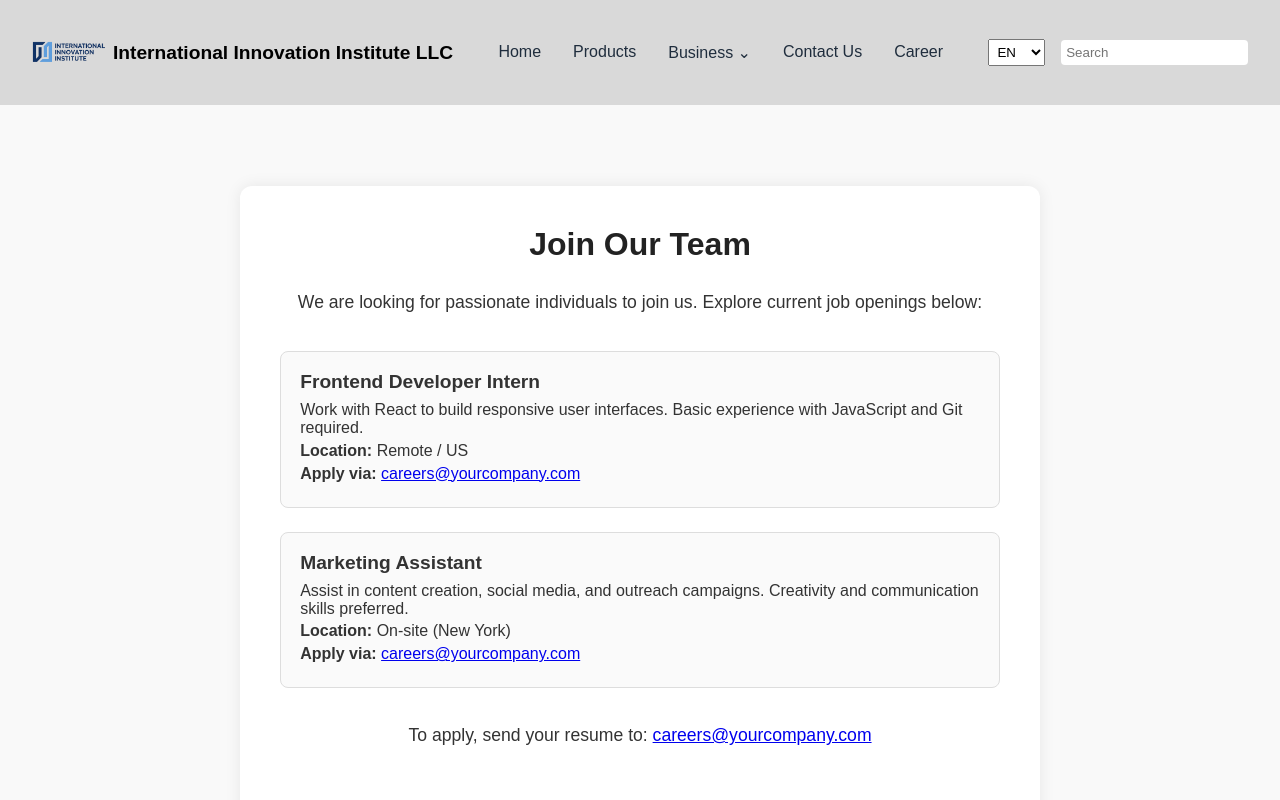
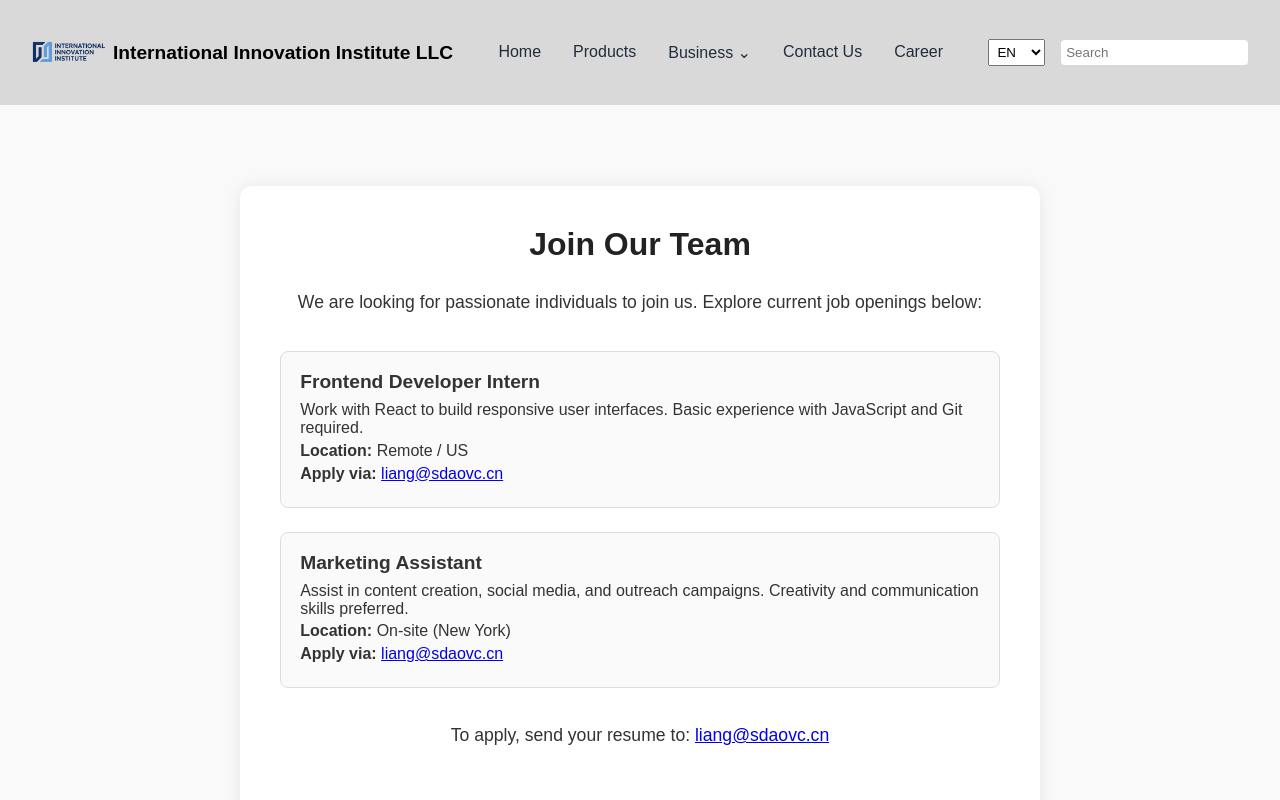
Before and after one commit to YanyuQin0826/industrial-website-react, a React (Vite) app: page /career in a window 1280 px wide. Shown: the top 800 px of the page. Built offline with nearby package versions, Linux system fonts and the light colour scheme.

Commit message:
Initial commit: push update career info

```diff
--- a/src/pages/Career.jsx
+++ b/src/pages/Career.jsx
@@ -10,13 +10,13 @@ const content = {
         title: 'Frontend Developer Intern',
         description: 'Work with React to build responsive user interfaces. Basic experience with JavaScript and Git required.',
         location: 'Remote / US',
-        email: 'careers@yourcompany.com'
+        email: 'liang@sdaovc.cn'
       },
       {
         title: 'Marketing Assistant',
         description: 'Assist in content creation, social media, and outreach campaigns. Creativity and communication skills preferred.',
         location: 'On-site (New York)',
-        email: 'careers@yourcompany.com'
+        email: 'liang@sdaovc.cn'
       }
     ],
     applyText: 'To apply, send your resume to:',
@@ -29,13 +29,13 @@ const content = {
         title: '前端开发实习生',
         description: '使用 React 构建响应式网页。要求掌握基础 JavaScript 和 Git。',
         location: '远程 / 美国',
-        email: 'careers@company.com'
+        email: 'liang@sdaovc.cn'
       },
       {
         title: '市场助理',
         description: '协助内容撰写、社交媒体与外联活动。有创意与沟通能力者优先。',
         location: '现场办公（纽约）',
-        email: 'careers@company.com'
+        email: 'liang@sdaovc.cn'
       }
     ],
     applyText: '请将您的简历发送至：',
@@ -120,7 +120,7 @@ const Career = () => {
         ))}
 
         <p style={{ ...paragraphStyle, marginTop: '2rem' }}>
-          {text.applyText} <a href="mailto:careers@yourcompany.com">careers@yourcompany.com</a>
+          {text.applyText} <a href="mailto:liang@sdaovc.cn">liang@sdaovc.cn</a>
         </p>
       </div>
     </section>
```
